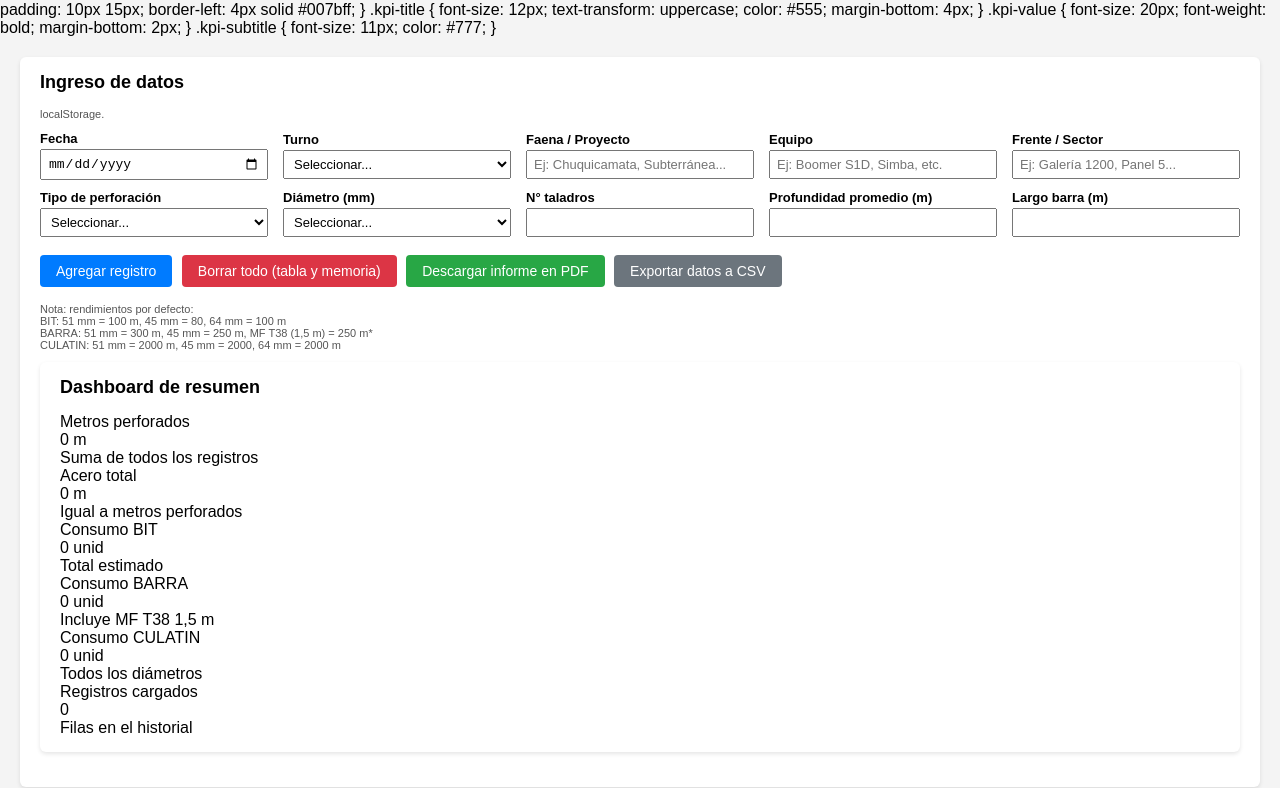
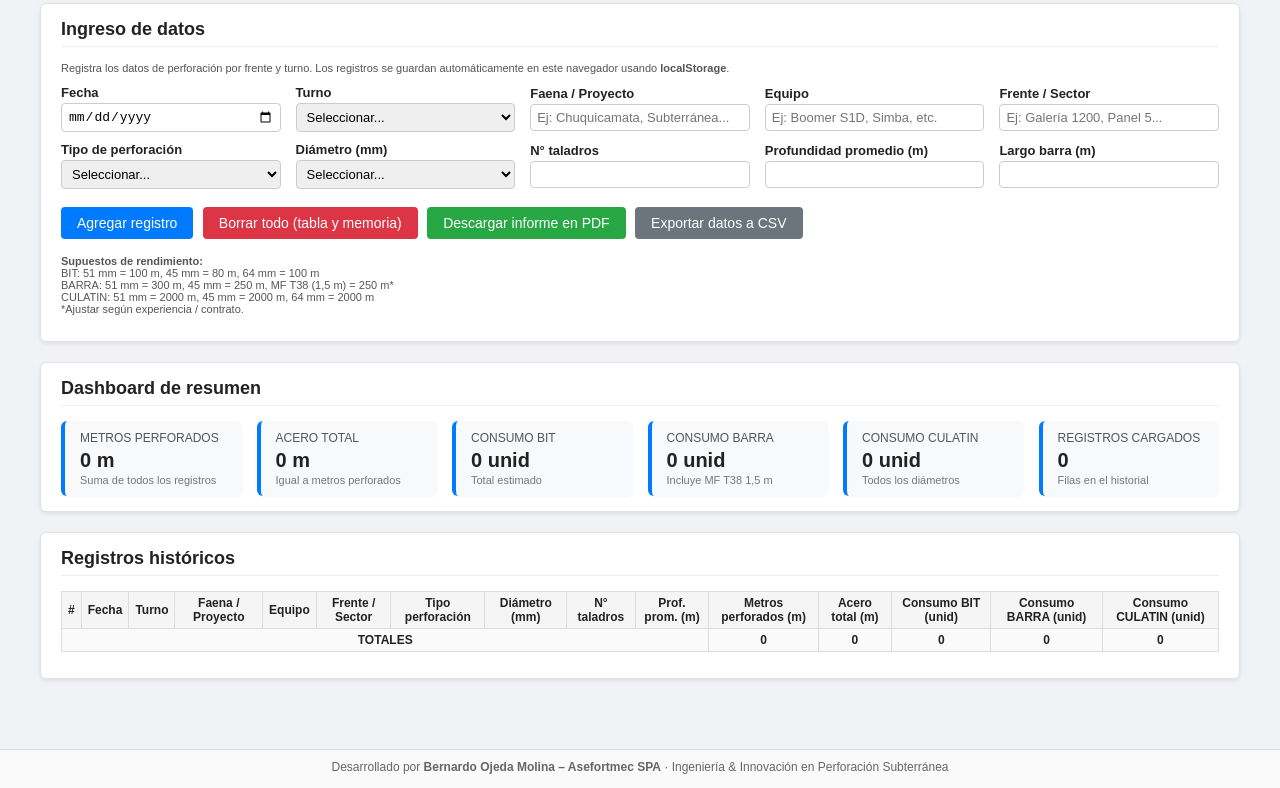
Before and after one commit to berny1520/registro-perforacion, a plain HTML site: page index.html in a window 1280 px wide. Shown: the part 92-880 px from the top of the page. Drawn offline with Linux system fonts and the light colour scheme.

Commit message:
Add files via upload

```diff
--- a/index.html
+++ b/index.html
@@ -4,22 +4,33 @@
   <meta charset="UTF-8" />
   <title>Registro de Perforación - Consumo de Insumos</title>
   <style>
+    :root {
+      --primary: #007bff;
+      --danger: #dc3545;
+      --success: #28a745;
+      --secondary: #6c757d;
+      --bg-page: #f0f2f5;
+      --card-bg: #ffffff;
+    }
+
     body {
       font-family: Arial, sans-serif;
       margin: 0;
       padding: 0;
-      background: #f4f4f4;
+      background: var(--bg-page);
+      color: #222;
     }
+
+    /* HEADER */
     header {
       background: #222;
       color: #fff;
       padding: 10px 20px;
-    }
-    header h1 {
-      margin: 0;
-      font-size: 20px;
+      box-shadow: 0 2px 4px rgba(0,0,0,0.3);
     }
     .header-content {
+      max-width: 1200px;
+      margin: 0 auto;
       display: flex;
       align-items: center;
       gap: 15px;
@@ -28,21 +39,46 @@
       height: 55px;
       border-radius: 4px;
     }
+    .title-block {
+      display: flex;
+      flex-direction: column;
+    }
+    header h1 {
+      margin: 0;
+      font-size: 20px;
+      line-height: 1.3;
+    }
+    .made-by {
+      font-size: 12px;
+      color: #cccccc;
+      margin-top: 2px;
+    }
 
+    /* LAYOUT GENERAL */
     main {
-      padding: 20px;
+      max-width: 1200px;
+      margin: 20px auto;
+      padding: 0 15px 30px;
     }
     .card {
-      background: #fff;
+      background: var(--card-bg);
       border-radius: 6px;
       padding: 15px 20px;
       margin-bottom: 20px;
-      box-shadow: 0 2px 4px rgba(0,0,0,0.1);
+      box-shadow: 0 2px 4px rgba(0,0,0,0.08);
+      border: 1px solid #e1e1e1;
     }
     h2 {
       margin-top: 0;
       font-size: 18px;
+      display: flex;
+      align-items: center;
+      gap: 8px;
+      border-bottom: 1px solid #eee;
+      padding-bottom: 6px;
     }
+
+    /* FORMULARIO */
     .form-grid {
       display: grid;
       grid-template-columns: repeat(auto-fit, minmax(200px, 1fr));
@@ -60,7 +96,17 @@
       padding: 5px 6px;
       font-size: 13px;
       box-sizing: border-box;
+      border: 1px solid #ccc;
+      border-radius: 4px;
     }
+    input:focus,
+    select:focus {
+      outline: none;
+      border-color: var(--primary);
+      box-shadow: 0 0 0 2px rgba(0,123,255,0.2);
+    }
+
+    /* BOTONES */
     button {
       padding: 8px 16px;
       font-size: 14px;
@@ -69,23 +115,34 @@
       cursor: pointer;
       margin-right: 5px;
       margin-bottom: 5px;
+      transition: background 0.15s ease, transform 0.05s ease;
     }
     button#addRowBtn {
-      background: #007bff;
+      background: var(--primary);
       color: #fff;
     }
     button#clearDataBtn {
-      background: #dc3545;
+      background: var(--danger);
       color: #fff;
     }
     button#downloadPdfBtn {
-      background: #28a745;
+      background: var(--success);
       color: #fff;
     }
     button#exportCsvBtn {
-      background: #6c757d;
+      background: var(--secondary);
       color: #fff;
     }
+    button:hover {
+      transform: translateY(-1px);
+      filter: brightness(1.03);
+    }
+    button:active {
+      transform: translateY(0);
+      filter: brightness(0.97);
+    }
+
+    /* TABLA */
     table {
       width: 100%;
       border-collapse: collapse;
@@ -97,7 +154,8 @@
       text-align: center;
     }
     th {
-      background: #eee;
+      background: #f5f5f5;
+      font-weight: bold;
     }
     tfoot td {
       font-weight: bold;
@@ -113,32 +171,7 @@
       }
     }
 
-    /* Para que el PDF salga limpio */
-    @media print {
-      button {
-        display: none;
-      }
-      .form-grid {
-        display: none;
-      }
-      .card:first-of-type h2,
-      .card:first-of-type p.small-note {
-        display: none;
-      }
-      body {
-        background: #fff;
-      }
-    }
-  </style>
-</head>
-<body>
-  <header>
-    <div class="header-content">
-      <!-- Asegúrate que el archivo exista y tenga ese nombre -->
-      <img src="logo_asefortmec.png" alt="Logo Asefortmec" />
-      <h1>Registro de Perforación - Consumo de Acero, Bits, Barras y Culatines</h1>
-    </div>
-  </header>
+    /* DASHBOARD */
     .dashboard-grid {
       display: grid;
       grid-template-columns: repeat(auto-fit, minmax(180px, 1fr));
@@ -149,7 +182,8 @@
       background: #f8f9fa;
       border-radius: 6px;
       padding: 10px 15px;
-      border-left: 4px solid #007bff;
+      border-left: 4px solid var(--primary);
+      box-shadow: 0 1px 2px rgba(0,0,0,0.04);
     }
     .kpi-title {
       font-size: 12px;
@@ -167,12 +201,67 @@
       color: #777;
     }
 
+    /* PIE DE PÁGINA (CRÉDITO) */
+    .footer {
+      text-align: center;
+      padding: 10px 15px 20px;
+      font-size: 12px;
+      color: #666;
+      margin-top: 10px;
+      border-top: 1px solid #ddd;
+      background: #fafafa;
+    }
+
+    /* Para que el PDF salga limpio */
+    @media print {
+      header {
+        box-shadow: none;
+      }
+      main {
+        max-width: 100%;
+        margin: 0;
+        padding: 0 10mm;
+      }
+      button {
+        display: none;
+      }
+      .form-grid {
+        display: none;
+      }
+      .card:first-of-type h2,
+      .card:first-of-type p.small-note {
+        display: none;
+      }
+      body {
+        background: #fff;
+      }
+      .footer {
+        margin-top: 30px;
+        border-top: none;
+        background: #fff;
+      }
+    }
+  </style>
+</head>
+<body>
+  <header>
+    <div class="header-content">
+      <img src="logo_asefortmec.png" alt="Logo Asefortmec" />
+      <div class="title-block">
+        <h1>Registro de Perforación – Consumo de Acero, Bits, Barras y Culatines</h1>
+        <div class="made-by">
+          Creado por <strong>Bernardo Ojeda Molina</strong> – Jefe de Innovación y Formación, Asefortmec SPA
+        </div>
+      </div>
+    </div>
+  </header>
 
   <main>
+    <!-- Ingreso de datos -->
     <section class="card">
       <h2>Ingreso de datos</h2>
       <p class="small-note">
-        localStorage</em>.
+        Registra los datos de perforación por frente y turno. Los registros se guardan automáticamente en este navegador usando <strong>localStorage</strong>.
       </p>
       <div class="form-grid">
         <div>
@@ -240,11 +329,15 @@
       <button id="exportCsvBtn">Exportar datos a CSV</button>
 
       <p class="small-note">
-        Nota: rendimientos por defecto:<br />
-        BIT: 51 mm = 100 m, 45 mm = 80, 64 mm = 100  m<br />
+        <strong>Supuestos de rendimiento:</strong><br />
+        BIT: 51 mm = 100 m, 45 mm = 80 m, 64 mm = 100 m<br />
         BARRA: 51 mm = 300 m, 45 mm = 250 m, MF T38 (1,5 m) = 250 m*<br />
-        CULATIN: 51 mm = 2000 m, 45 mm = 2000, 64 mm = 2000 m<br />
+        CULATIN: 51 mm = 2000 m, 45 mm = 2000 m, 64 mm = 2000 m<br />
+        *Ajustar según experiencia / contrato.
       </p>
+    </section>
+
+    <!-- Dashboard -->
     <section class="card">
       <h2>Dashboard de resumen</h2>
       <div class="dashboard-grid">
@@ -286,8 +379,7 @@
       </div>
     </section>
 
-    </section>
-
+    <!-- Registros históricos -->
     <section class="card">
       <h2>Registros históricos</h2>
       <table id="regTable">
@@ -324,10 +416,13 @@
           </tr>
         </tfoot>
       </table>
-      <p class="small-note">
-        </p>
+      <p class="small-note"></p>
     </section>
   </main>
+
+  <footer class="footer">
+    Desarrollado por <strong>Bernardo Ojeda Molina – Asefortmec SPA</strong> · Ingeniería &amp; Innovación en Perforación Subterránea
+  </footer>
 
   <script>
     // Parámetros de rendimiento (m por unidad)
@@ -356,12 +451,15 @@
     function calcularConsumos(diametro, metrosPerforados, largoBarra) {
       const d = String(diametro);
       const rendBit = parametros.BIT[d] || 0;
+
+      // BARRA: por diámetro, pero si es MF T38 1,5 m usamos rendimiento especial
       let rendBarra = parametros.BARRA[d] || 0;
       if (Math.abs(largoBarra - 1.5) < 0.01 && parametros.BARRA_MF_T38) {
         rendBarra = parametros.BARRA_MF_T38;
       }
 
       const rendCulatin = parametros.CULATIN[d] || 0;
+
       const bit = rendBit ? metrosPerforados / rendBit : 0;
       const barra = rendBarra ? metrosPerforados / rendBarra : 0;
       const culatin = rendCulatin ? metrosPerforados / rendCulatin : 0;
@@ -372,7 +470,6 @@
         culatin: redondear(culatin)
       };
     }
-
 
     function refrescarTabla() {
       const registros = cargarDatos();
@@ -414,29 +511,28 @@
 
         tbody.appendChild(tr);
 
-        totalMetros += reg.metrosPerforados;
-        totalAcero += reg.aceroTotal;
-        totalBits += reg.consumoBit;
-        totalBarras += reg.consumoBarra;
-        totalCulatines += reg.consumoCulatin;
+        totalMetros   += reg.metrosPerforados;
+        totalAcero    += reg.aceroTotal;
+        totalBits     += reg.consumoBit;
+        totalBarras   += reg.consumoBarra;
+        totalCulatines+= reg.consumoCulatin;
       });
 
-            document.getElementById("totalMetros").textContent = redondear(totalMetros);
-      document.getElementById("totalAcero").textContent = redondear(totalAcero);
-      document.getElementById("totalBits").textContent = redondear(totalBits);
-      document.getElementById("totalBarras").textContent = redondear(totalBarras);
+      document.getElementById("totalMetros").textContent    = redondear(totalMetros);
+      document.getElementById("totalAcero").textContent     = redondear(totalAcero);
+      document.getElementById("totalBits").textContent      = redondear(totalBits);
+      document.getElementById("totalBarras").textContent    = redondear(totalBarras);
       document.getElementById("totalCulatines").textContent = redondear(totalCulatines);
 
-      // 🔹 Actualizar dashboard (tarjetas)
+      // Dashboard
       if (document.getElementById("kpiMetros")) {
-        document.getElementById("kpiMetros").textContent = redondear(totalMetros);
-        document.getElementById("kpiAcero").textContent = redondear(totalAcero);
-        document.getElementById("kpiBits").textContent = redondear(totalBits);
-        document.getElementById("kpiBarras").textContent = redondear(totalBarras);
+        document.getElementById("kpiMetros").textContent    = redondear(totalMetros);
+        document.getElementById("kpiAcero").textContent     = redondear(totalAcero);
+        document.getElementById("kpiBits").textContent      = redondear(totalBits);
+        document.getElementById("kpiBarras").textContent    = redondear(totalBarras);
         document.getElementById("kpiCulatines").textContent = redondear(totalCulatines);
         document.getElementById("kpiRegistros").textContent = registros.length;
       }
-
     }
 
     function agregarRegistro() {
@@ -461,9 +557,8 @@
       }
 
       const metrosPerforados = numTaladros * profundidadProm;
-      const aceroTotal = metrosPerforados; // igual que en el Excel
+      const aceroTotal = metrosPerforados;
       const consumos = calcularConsumos(diametro, metrosPerforados, largoBarra);
-
 
       const nuevoReg = {
         fecha,
@@ -488,7 +583,6 @@
       guardarDatos(registros);
       refrescarTabla();
 
-      // Reset mínimo
       document.getElementById("numTaladros").value = "";
       document.getElementById("profundidadProm").value = "";
     }
@@ -500,12 +594,10 @@
       }
     }
 
-    // Botón PDF → abre cuadro de impresión (elige “Guardar como PDF”)
     function descargarPDF() {
       window.print();
     }
 
-    // Botón CSV → genera archivo para Excel / Power BI
     function exportarCSV() {
       const registros = cargarDatos();
       if (!registros.length) {
```
Lines whose indentation alone changed are shown as unchanged.
